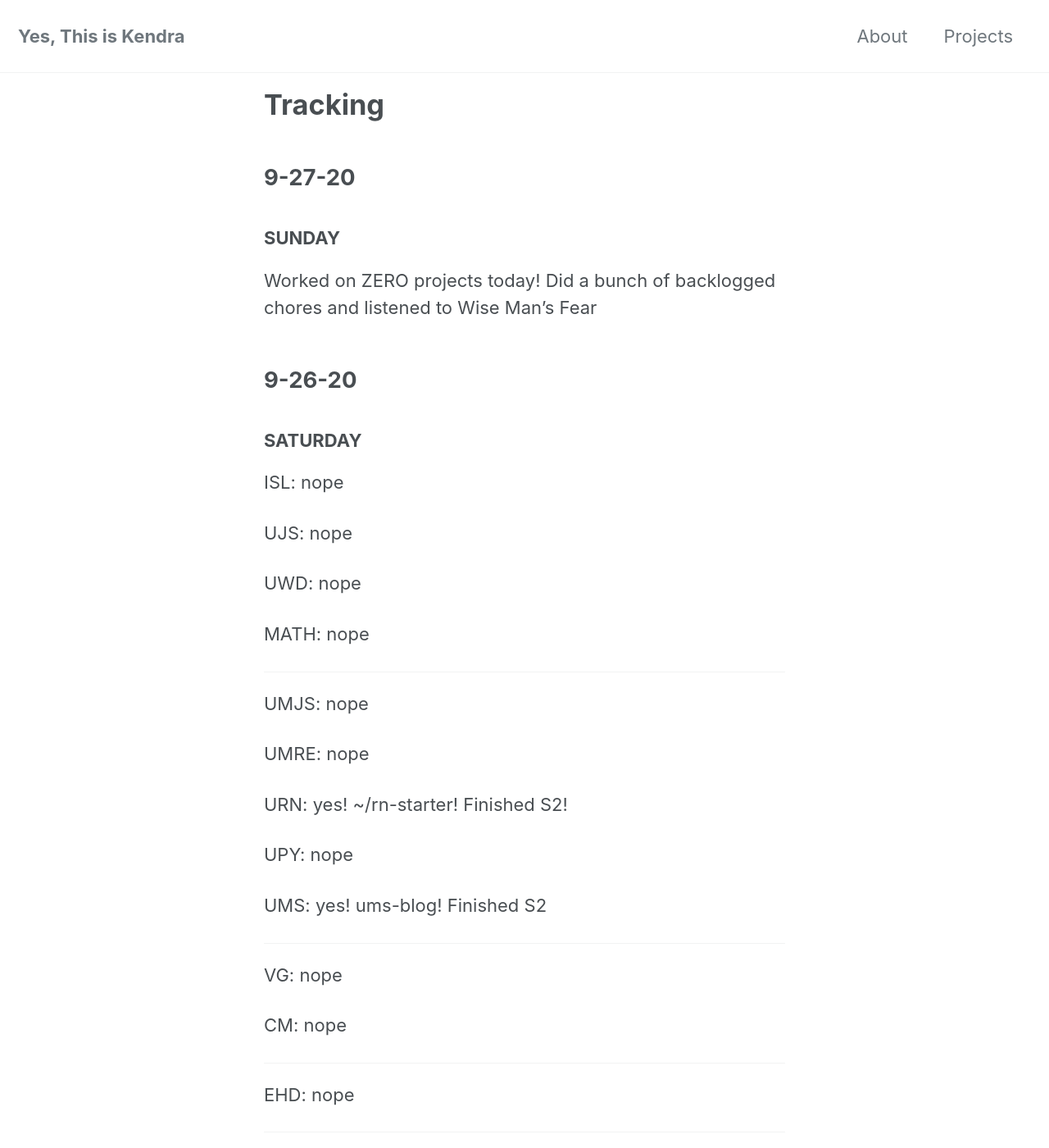
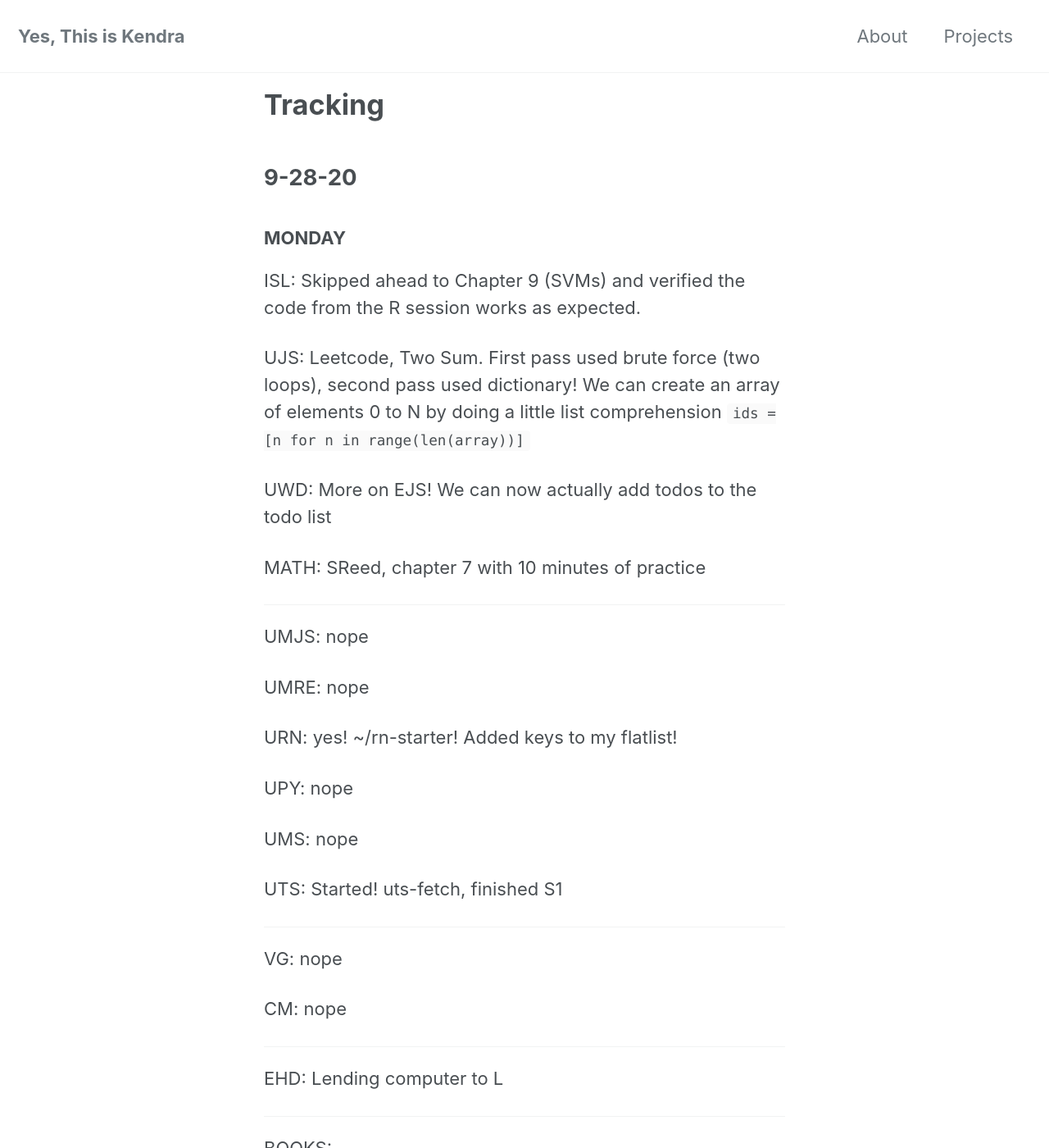
Before and after one commit to yesthisiskendra/yesthisiskendra.github.io, a Jekyll site: the page built from _pages/tracking.md, in a window 1280 px wide and 1400 px high. Shown: the whole window at 82% size. Built offline with Jekyll 4.4.1, drawn with Linux system fonts in a browser that asks for light colours; cached includes are drawn as plain includes; nearby versions of some CDN libraries; some of the changed text lies outside the part shown.

Commit message:
Add tracking

```diff
--- a/_pages/tracking.md
+++ b/_pages/tracking.md
@@ -3,6 +3,58 @@ layout: home
 title: "Tracking"
 permalink: /tracking/
 ---
+
+## 9-28-20
+
+### MONDAY
+
+ISL: Skipped ahead to Chapter 9 (SVMs) and verified the code from the R session works as expected.
+
+UJS: Leetcode, Two Sum. First pass used brute force (two loops), second pass used dictionary! We can create an array of elements 0 to N by doing a little list comprehension `ids = [n for n in range(len(array))]`
+
+UWD: More on EJS! We can now actually add todos to the todo list
+
+MATH: SReed, chapter 7 with 10 minutes of practice
+
+---
+
+UMJS: nope
+
+UMRE: nope
+
+URN: yes! ~/rn-starter! Added keys to my flatlist!
+
+UPY: nope
+
+UMS: nope
+
+UTS: Started! uts-fetch, finished S1
+
+---
+
+VG: nope
+
+CM: nope
+
+---
+
+EHD: Lending computer to L
+
+---
+
+BOOKS:
+
+WMF: yes
+
+NJC: nope
+
+DoE: nope
+
+---
+
+OTHER:
+
+CNLP: nope
 
 ## 9-27-20
 
```
